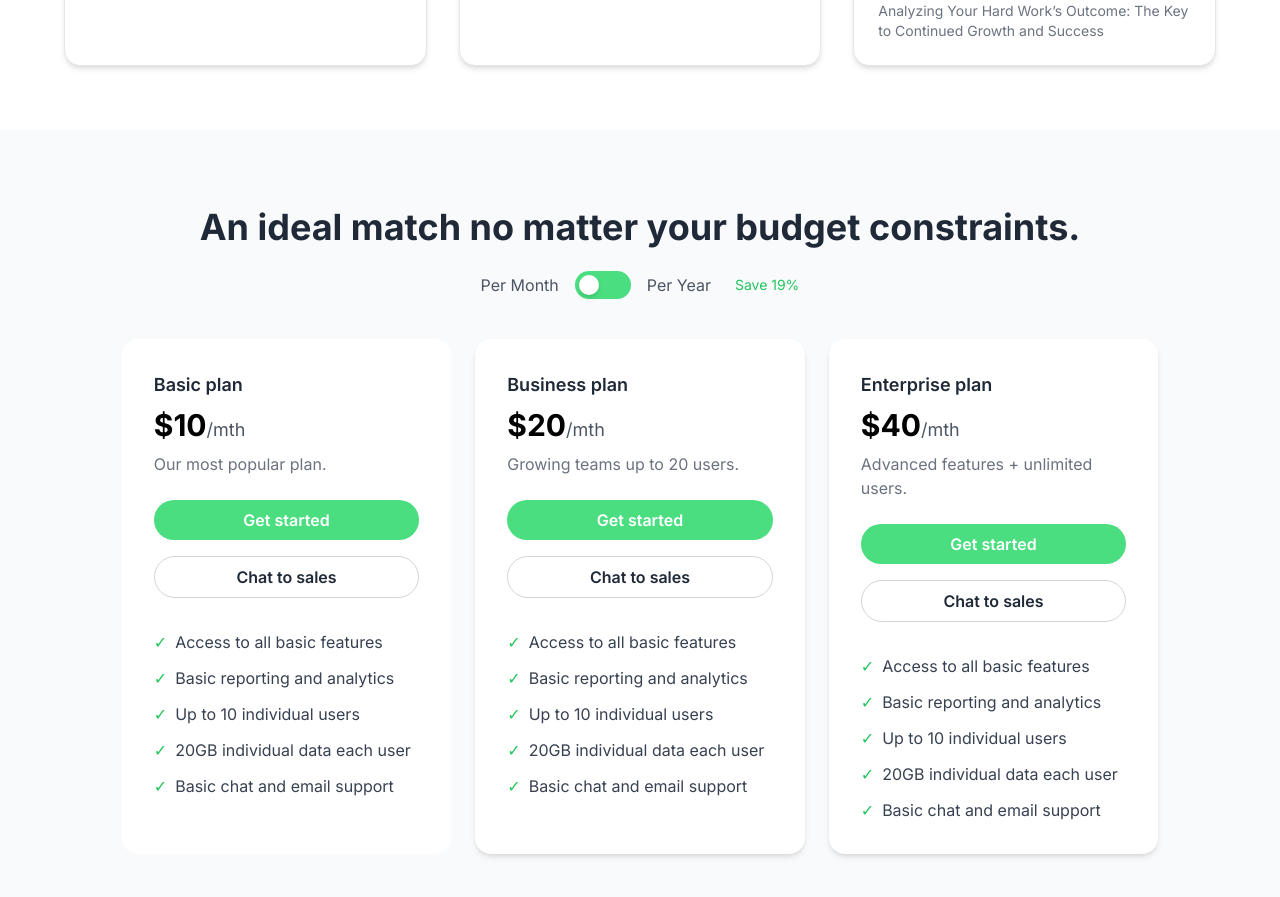
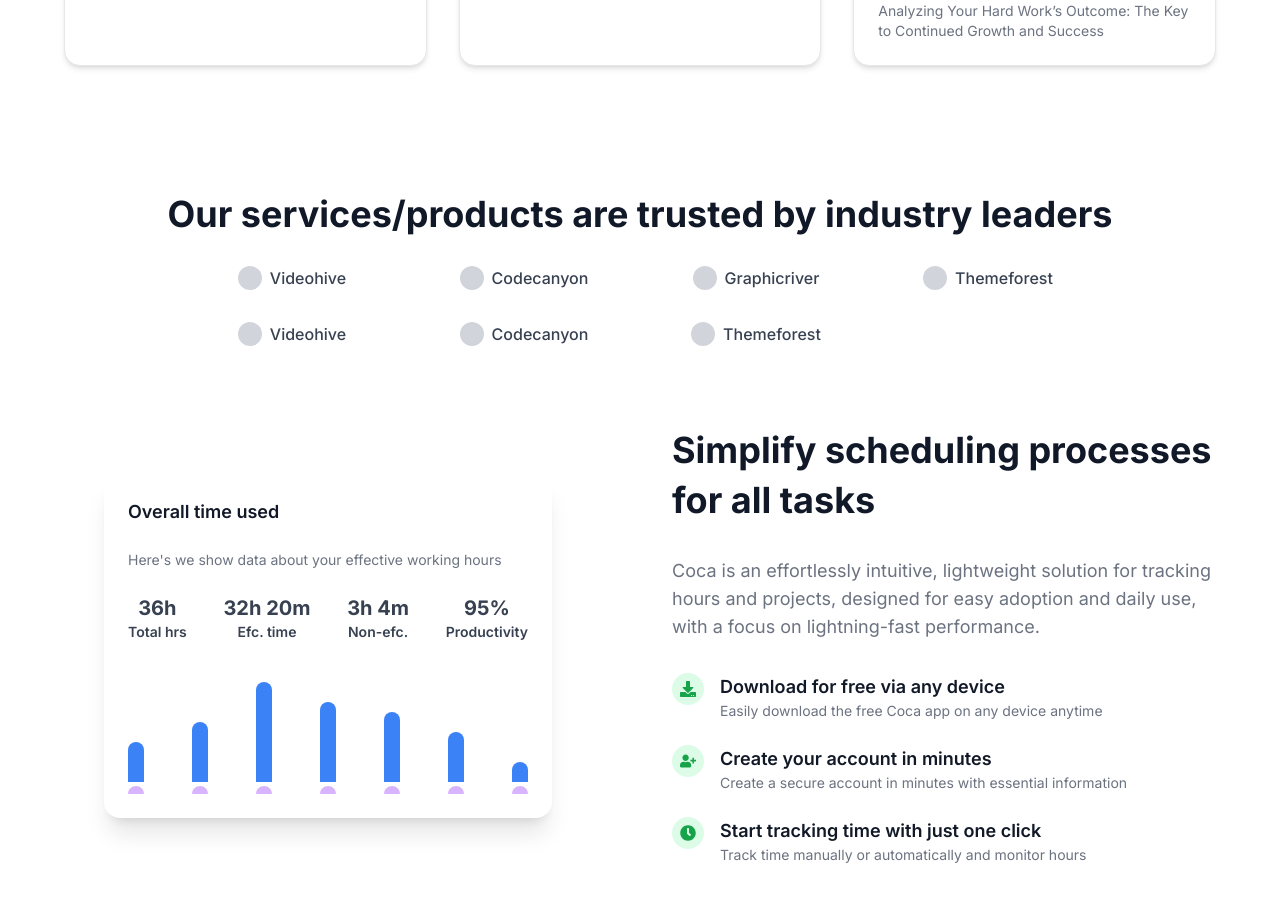
Before and after one commit to tahmidhasantanoy/solutya_it_job_task, a Next.js app: page / in a window 1280 px wide. Shown: the part 1900-2797 px from the top of the page. Built offline with nearby package versions, Linux system fonts and the light colour scheme.

Commit message:
TimeManagement section modifiede

```diff
--- /dev/null
+++ b/src/app/components/pages/Service.jsx
@@ -0,0 +1,155 @@
+"use client";
+
+import { motion } from "framer-motion";
+import Image from "next/image";
+import { FaDownload, FaUserPlus, FaClock } from "react-icons/fa";
+
+const Service = () => {
+  return (
+    <section className="flex flex-col items-center justify-center w-full bg-white py-16 px-6 md:px-12">
+      <div className="text-center mb-20">
+        <h2 className="text-3xl md:text-4xl font-bold text-gray-900 mb-8">
+          Our services/products are trusted by industry leaders
+        </h2>
+
+        <div className="grid grid-cols-2 md:grid-cols-4 gap-8 items-center justify-center max-w-4xl mx-auto">
+          {/* Example logo item */}
+          {[
+            "videohive",
+            "codecanyon",
+            "graphicriver",
+            "themeforest",
+            "videohive",
+            "codecanyon",
+            "themeforest",
+          ].map((logo, idx) => (
+            <div key={idx} className="flex items-center gap-2 justify-center">
+              <div className="w-6 h-6 bg-gray-300 rounded-full"></div>
+              <span className="text-gray-700 font-medium capitalize">
+                {logo}
+              </span>
+            </div>
+          ))}
+        </div>
+      </div>
+
+      {/* Scheduling Section */}
+      <div className="grid grid-cols-1 md:grid-cols-2 gap-16 items-center w-full max-w-7xl">
+        {/* Chart Card */}
+        <motion.div
+          initial={{ opacity: 0, y: 40 }}
+          whileInView={{ opacity: 1, y: 0 }}
+          transition={{ duration: 0.7 }}
+          className="relative w-full max-w-md mx-auto"
+        >
+          <div className="absolute inset-0 bg-gradient-to-tr from-blue-500 to-blue-300 rounded-3xl -z-10" />
+
+          <div className="bg-white p-6 rounded-2xl shadow-xl space-y-6">
+            <h4 className="font-semibold text-gray-900 text-lg">
+              Overall time used
+            </h4>
+            <p className="text-gray-500 text-sm">
+              Here&apos;s we show data about your effective working hours
+            </p>
+
+            <div className="flex justify-between text-center text-sm font-semibold text-gray-700">
+              <div>
+                <p className="text-xl font-bold">36h</p>
+                <p>Total hrs</p>
+              </div>
+              <div>
+                <p className="text-xl font-bold">32h 20m</p>
+                <p>Efc. time</p>
+              </div>
+              <div>
+                <p className="text-xl font-bold">3h 4m</p>
+                <p>Non-efc.</p>
+              </div>
+              <div>
+                <p className="text-xl font-bold">95%</p>
+                <p>Productivity</p>
+              </div>
+            </div>
+
+            {/* Dummy Chart */}
+            <div className="mt-6 flex items-end justify-between h-32">
+              {[4, 6, 10, 8, 7, 5, 2].map((height, idx) => (
+                <div key={idx} className="flex flex-col items-center space-y-1">
+                  <div
+                    className="w-4 bg-blue-500 rounded-t-full"
+                    style={{ height: `${height * 10}px` }}
+                  />
+                  <div className="w-4 bg-purple-300 rounded-t-full h-2" />
+                </div>
+              ))}
+            </div>
+          </div>
+        </motion.div>
+
+        {/* Text Content */}
+        <motion.div
+          initial={{ opacity: 0, y: 40 }}
+          whileInView={{ opacity: 1, y: 0 }}
+          transition={{ duration: 0.9 }}
+          className="space-y-8"
+        >
+          <h2 className="text-4xl font-bold text-gray-900 leading-snug">
+            Simplify scheduling processes for all tasks
+          </h2>
+          <p className="text-gray-500 text-lg">
+            Coca is an effortlessly intuitive, lightweight solution for tracking
+            hours and projects, designed for easy adoption and daily use, with a
+            focus on lightning-fast performance.
+          </p>
+
+          {/* Steps */}
+          <div className="space-y-6">
+            <div className="flex items-start gap-4">
+              <div className="p-2 bg-green-100 text-green-600 rounded-full">
+                <FaDownload />
+              </div>
+              <div>
+                <h5 className="font-semibold text-lg text-gray-900">
+                  Download for free via any device
+                </h5>
+                <p className="text-sm text-gray-500">
+                  Easily download the free Coca app on any device anytime
+                </p>
+              </div>
+            </div>
+
+            <div className="flex items-start gap-4">
+              <div className="p-2 bg-green-100 text-green-600 rounded-full">
+                <FaUserPlus />
+              </div>
+              <div>
+                <h5 className="font-semibold text-lg text-gray-900">
+                  Create your account in minutes
+                </h5>
+                <p className="text-sm text-gray-500">
+                  Create a secure account in minutes with essential information
+                </p>
+              </div>
+            </div>
+
+            <div className="flex items-start gap-4">
+              <div className="p-2 bg-green-100 text-green-600 rounded-full">
+                <FaClock />
+              </div>
+              <div>
+                <h5 className="font-semibold text-lg text-gray-900">
+                  Start tracking time with just one click
+                </h5>
+                <p className="text-sm text-gray-500">
+                  Track time manually or automatically and monitor hours
+                </p>
+              </div>
+            </div>
+          </div>
+        </motion.div>
+      </div>
+    </section>
+  );
+};
+
+export default Service;
--- a/src/app/components/pages/TimeManagement.jsx
+++ b/src/app/components/pages/TimeManagement.jsx
@@ -38,7 +38,7 @@ const TimeManagement = () => {
         transition={{ duration: 0.6 }}
         className="relative mt-12 md:mt-0 w-full max-w-sm"
       >
-        <div className="absolute -top-4 -left-4 w-full h-full bg-gradient-to-tr from-blue-500 to-cyan-400 rounded-3xl z-0"></div>
+        <div className="absolute -top-7 -left-7 w-full h-full bg-gradient-to-tr from-blue-500 to-cyan-400 rounded-md z-0"></div>
 
         <div className="relative bg-white rounded-2xl p-8 shadow-2xl z-10">
           <h3 className="text-center font-medium text-gray-800 mb-6">
--- a/src/app/page.js
+++ b/src/app/page.js
@@ -5,6 +5,7 @@ import BudgetFriendly from "./components/pages/BudgetFriendly";
 import TimeTracking from "./components/pages/TimeTracking";
 import TimeManagement from "./components/pages/TimeManagement";
 import GoodUI from "./components/pages/GoodUI";
+import Service from "./components/pages/Service";
 
 export default function Home() {
   return (
@@ -12,6 +13,7 @@ export default function Home() {
       <TimeTracking />
       <TimeManagement />
       <GoodUI />
+      <Service />
       <BudgetFriendly />
       <Testmonial />
       <Trail />
```
